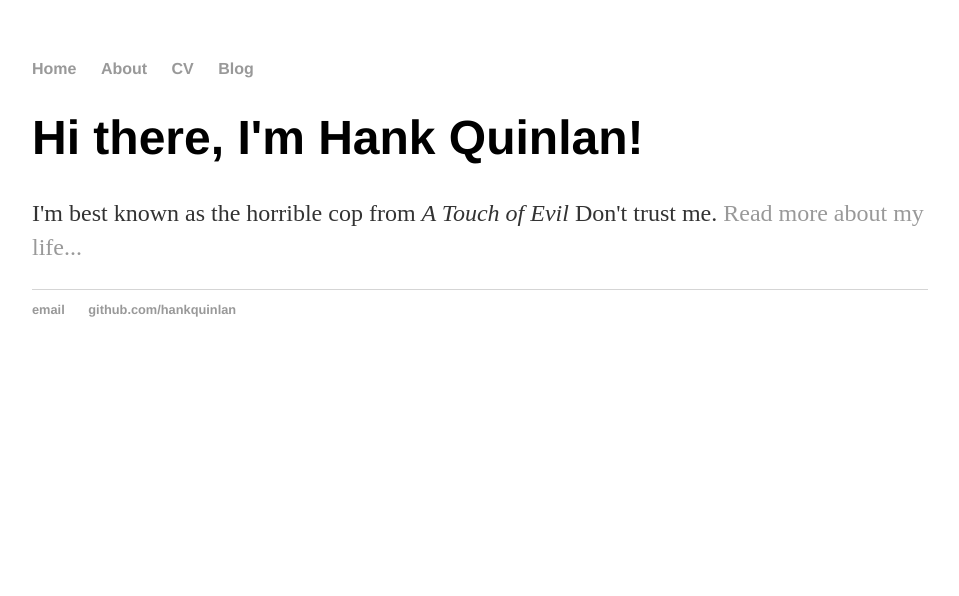
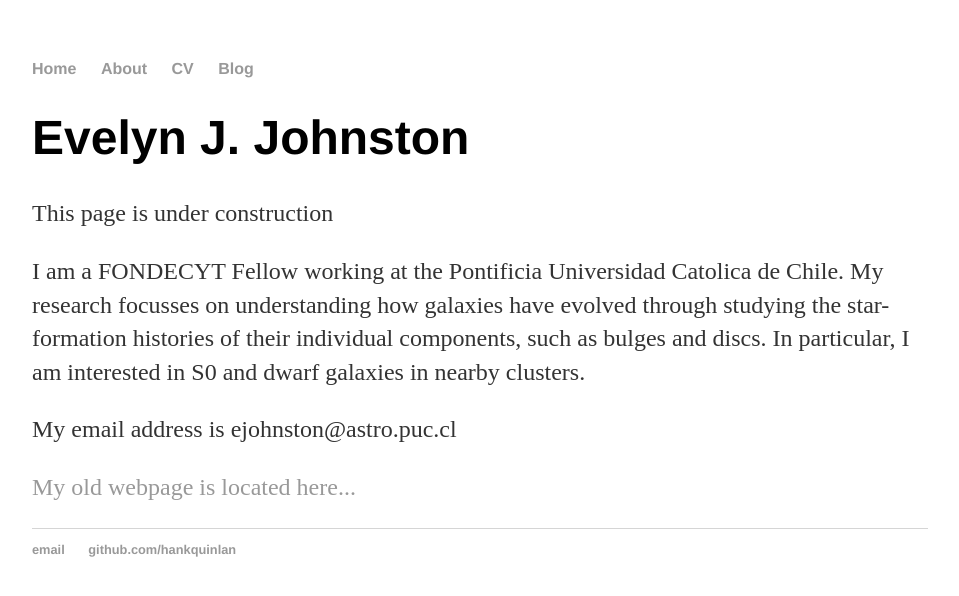
Before and after one commit to EvelynJ/EvelynJ.github.io, a Jekyll site: the page built from index.html, in a window 1280 px wide. Shown: the top 596 px of the page, without its empty margins (160-1119 px from the left). Built offline with Jekyll 4.4.1, drawn with Linux system fonts in a browser that asks for light colours.

Commit message:
Update index.html

```diff
--- a/index.html
+++ b/index.html
@@ -1,8 +1,14 @@
 ---
 layout: default
-title: Hank Quinlan, Horrible Cop
+title: Evelyn J. Johnston, astronomer
 ---
 <div class="blurb">
-	<h1>Hi there, I'm Hank Quinlan!</h1>
-	<p>I'm best known as the horrible cop from <em>A Touch of Evil</em> Don't trust me. <a href="/about">Read more about my life...</a></p>
+	<h1>Evelyn J. Johnston</h1>
+	<p>This page is under construction </p>
+
+	<p>I am a FONDECYT Fellow working at the Pontificia Universidad Catolica de Chile. My research focusses on understanding how galaxies have evolved through studying the star-formation histories of their individual components, such as bulges and discs. In particular, I am interested in S0 and dwarf galaxies in nearby clusters. </p>
+
+	<p>My email address is ejohnston@astro.puc.cl</p>
+
+	<p><a href="http://www.sc.eso.org/~ejohnsto/">My old webpage is located here...</a></p>
 </div><!-- /.blurb -->
```
